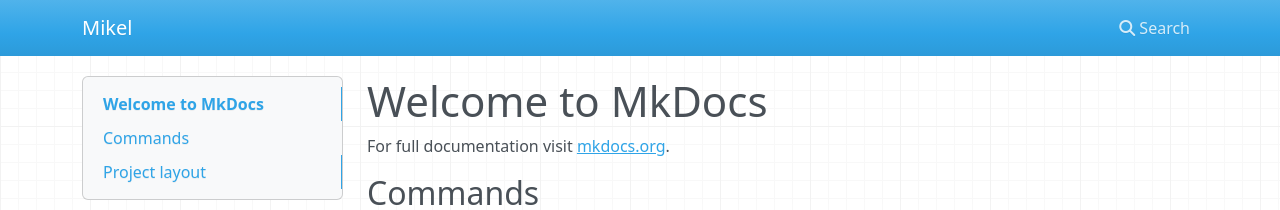
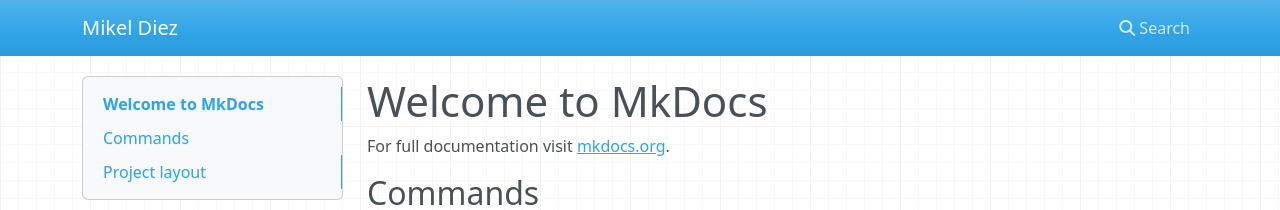
Before and after one commit to ai-somorrostro/5-Github-Pages, an MkDocs documentation site: the page built from docs/index.md, in a window 1280 px wide. Shown: the top 210 px of the page. Built offline with MkDocs 1.6.1, drawn with Linux system fonts in a browser that asks for light colours; nearby versions of some CDN libraries.

Commit message:
basic mkdocs structure creaded :facepalm:

```diff
--- a/mkdocs.yml
+++ b/mkdocs.yml
@@ -1 +1 @@
-site_name: Mikel
+site_name: Mikel Diez
```
